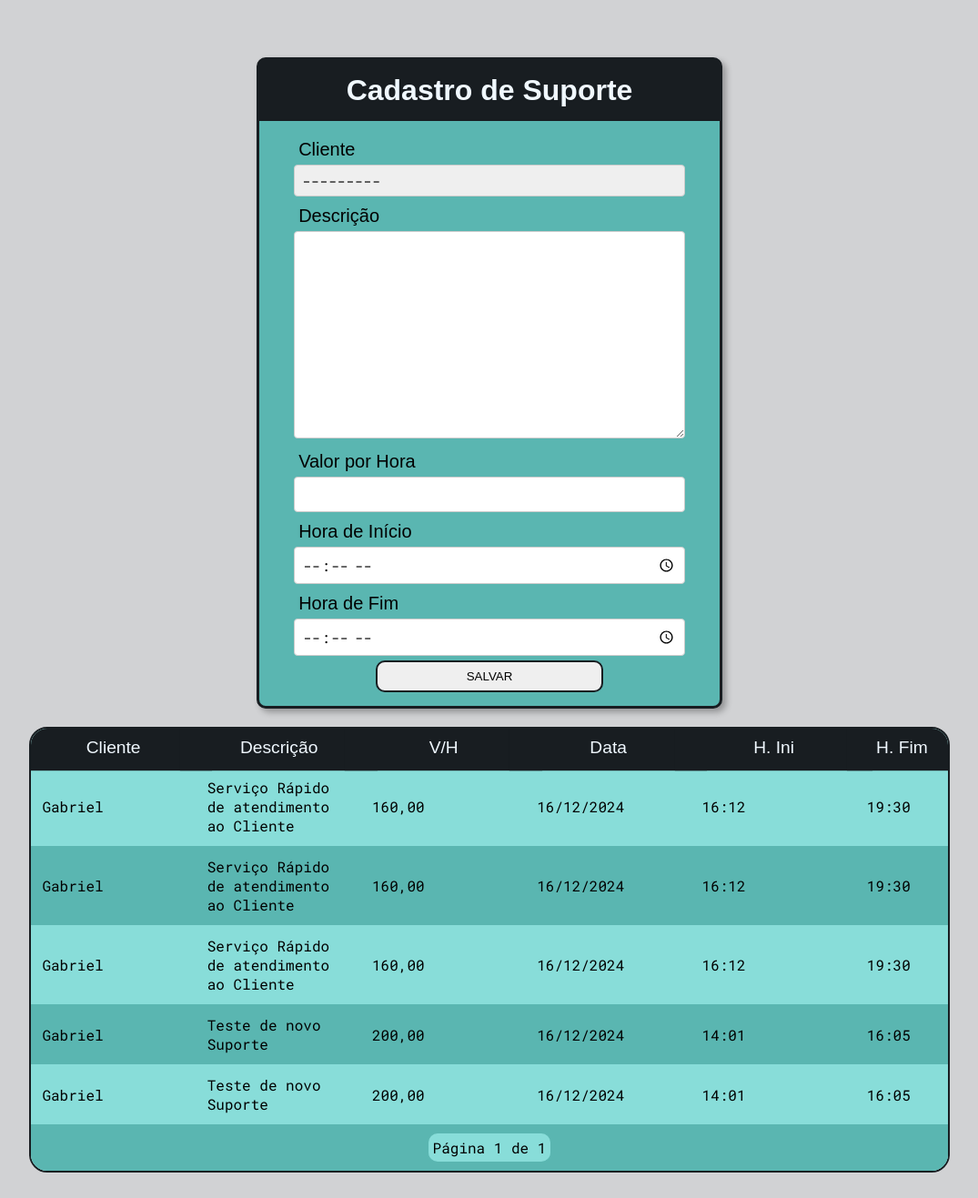
After one commit to Gabr1elaugus700/Ambielle, a Django app: page /ambielle/cadastroSuporte/ in a window 1280 px wide. The commit adds this page. Shown: the whole page at 91% size, without its empty margins (102-1177 px from the left). Run offline with Django 5.2, Linux system fonts and the light colour scheme; data comes from the database, SQL or seed files in the repository; both versions use the stored data as it was after the commit; some web fonts are replaced.

Commit message:
Criação da Tela de cadastro de Suportes

```diff
--- a/workflow/forms.py
+++ b/workflow/forms.py
@@ -6,7 +6,7 @@ from . import models
 from django.contrib.auth.models import User
 from django.contrib.auth import password_validation
 
-from .models import Cliente, Tarefa, TipoServico
+from .models import Cliente, Tarefa, TipoServico, Suporte
 
 
 class CreateServico(forms.ModelForm):
@@ -317,3 +317,51 @@ class RegisterUpdateForm(forms.ModelForm):
             'first_name', 'last_name', 'email',
             'username',
         )
+
+class SuporteForm(forms.ModelForm):
+    cliente = forms.ModelChoiceField(
+        queryset=Cliente.objects.all(),
+        widget=forms.Select(attrs={'class': 'form-control'}),
+        label='Cliente',
+        required=True
+    )
+
+    descricao = forms.CharField(
+        widget=forms.Textarea(attrs={'class': 'form-control'}),
+        label='Descrição',
+        required=True,
+        min_length=10
+    )
+
+    valor_hora = forms.DecimalField(
+        widget=forms.NumberInput(attrs={'class': 'form-control'}),
+        label='Valor por Hora',
+        required=True,
+        min_value=0.01,
+        max_digits=10,
+        decimal_places=2
+    )
+
+    hora_inicio = forms.TimeField(
+        widget=forms.TimeInput(attrs={'class': 'form-control', 'type': 'time'}),
+        label='Hora de Início',
+        required=True
+    )
+
+    hora_fim = forms.TimeField(
+        widget=forms.TimeInput(attrs={'class': 'form-control', 'type': 'time'}),
+        label='Hora de Fim',
+        required=True
+    )
+
+    class Meta:
+        model = Suporte
+        fields = ['cliente', 'descricao', 'valor_hora', 'hora_inicio', 'hora_fim']
+
+    def clean(self):
+        cleaned_data = super().clean()
+        hora_inicio = cleaned_data.get("hora_inicio")
+        hora_fim = cleaned_data.get("hora_fim")
+
+        if hora_inicio and hora_fim and hora_fim < hora_inicio:
+            raise forms.ValidationError("A hora de fim não pode ser anterior à hora de início.")
--- a/workflow/models.py
+++ b/workflow/models.py
@@ -1,5 +1,6 @@
 from django.db import models
 from django.utils import timezone
+from django.utils.timezone import timedelta
 
 # Modelo para Clientes
 class Cliente(models.Model):
@@ -125,6 +126,18 @@ class Suporte(models.Model):
     hora_inicio = models.TimeField()
     hora_fim = models.TimeField()
 
+    @property
+    def tempo_suporte(self):
+        # Calcula a diferença entre hora_fim e hora_inicio
+        if self.hora_inicio and self.hora_fim:
+            delta = timezone.datetime.combine(self.data_suporte, self.hora_fim) - timezone.datetime.combine(self.data_suporte, self.hora_inicio)
+            return delta.total_seconds() / 3600  # Converte para horas
+        return 0
+
+    @property
+    def valor_total(self):
+        return self.tempo_suporte * self.valor_hora
+
     def __str__(self):
         return f"Suporte para {self.cliente.nome} em {self.data_suporte}"
 
--- a/workflow/templates/workflow/home.html
+++ b/workflow/templates/workflow/home.html
@@ -4,6 +4,7 @@
   <div class="saudacao">
     <h1>Olá, <strong>{{ user.first_name }}</strong></h1>
     <span>Veja o que temos à fazer:</span>
+
   </div>
 
 
@@ -125,4 +126,5 @@
       </div>
   </div>
 </div>
+
 {% endblock %}
--- /dev/null
+++ b/workflow/templates/workflow/suporte.html
@@ -0,0 +1,99 @@
+{% extends 'global/base.html' %}
+
+{% block content %}
+
+<div class="containerForm">
+    <div class="tela-form">
+      <div class="title-form">
+        <h1>Cadastro de Suporte</h1>
+      </div>
+      <form action="{{ form_action }}" method="POST" enctype="multipart/form-data">
+        {% csrf_token %}
+
+          <div class="form">
+              {% for field in form %}
+                <div class="form-label">
+                  <label for="{{ field.id_for_label }}">{{ field.label }}</label>
+                    {{ field }}
+                    {{ field.errors }}
+                    {% if field.help_text %}
+                      <p class="help">{{ field.help_text }}</p>
+                    {% endif %}
+                </div>
+              {% endfor %}
+          </div>
+          <div class="btn">
+            <button class="btn-form" type="submit">SALVAR</button>
+          </div>
+        </div>
+      </form>
+    </div>
+
+    <div class="lista">
+      <table>
+        <thead>
+          <tr>
+            {% comment %} <th>ID</th> {% endcomment %}
+            <th>Cliente</th>
+            <th>Descrição</th>
+            <th>V/H</th>
+            <th>Data</th>
+            <th>H. Ini</th>
+            <th>H. Fim</th>
+            {% comment %} <th>#</th> {% endcomment %}
+          </tr>
+        </thead>
+        <tbody>
+          {% for suporte in page_obj %}
+            <tr>
+              {% comment %} <td style="text-align: center;">{{ suporte.id }}</td> {% endcomment %}
+              <td>{{ suporte.cliente.nome }}</td>
+              <td>{{ suporte.descricao }}</td>
+              <td>{{ suporte.valor_hora }}</td>  <!-- Formatação de moeda -->
+              <td>{{ suporte.data_suporte|date:"d/m/Y" }}</td>
+              <td>{{ suporte.hora_inicio }}</td>
+              <td>{{ suporte.hora_fim }}</td>
+              {% comment %} <td style="text-align: center; vertical-align: middle;">
+                <a href="{% url 'workflow:deleteSuporte' suporte.id %}" onclick="return confirm('Tem certeza que deseja excluir este item?');"><i class="fa-regular fa-trash-can" style="width: 20px; height: 20px; text-decoration: none; color: var(--secondary-color);"></i></a>
+                <a href="{% url 'workflow:updateSuporte' suporte.id %}"><i class="fa-regular fa-pen-to-square" style="width: 20px; height: 20px; text-decoration: none; color: var(--secondary-color);"></i></a>
+              </td> {% endcomment %}
+            </tr>
+          {% endfor %}
+        </tbody>
+        <tfoot>
+          <tr>
+            <td colspan="8" class="tfoot-cell">
+              <div class="pagination">
+                <!-- Botões de navegação com ícones -->
+                <span class="step-links">
+                  {% if page_obj.has_previous %}
+                    <a href="?page=1">
+                      <i class="fa-solid fa-angles-left"></i> <!-- Ícone para primeira página -->
+                    </a>
+                    <a href="?page={{ page_obj.previous_page_number }}">
+                      <i class="fa-solid fa-angle-left"></i> <!-- Ícone para página anterior -->
+                    </a>
+                  {% endif %}
+
+                  <span class="current">
+                      Página {{ page_obj.number }} de {{ page_obj.paginator.num_pages }}
+                  </span>
+
+                  {% if page_obj.has_next %}
+                    <a href="?page={{ page_obj.next_page_number }}">
+                      <i class="fa-solid fa-angle-right"></i> <!-- Ícone para próxima página -->
+                    </a>
+                    <a href="?page={{ page_obj.paginator.num_pages }}">
+                      <i class="fa-solid fa-angles-right"></i> <!-- Ícone para última página -->
+                    </a>
+                  {% endif %}
+                </span>
+              </div>
+            </td>
+          </tr>
+        </tfoot>
+      </table>
+    </div>
+
+</div>
+{% endblock %}
--- a/workflow/urls.py
+++ b/workflow/urls.py
@@ -12,6 +12,7 @@ urlpatterns  = [
     #Create
     path('ambielle/cadastroCliente/', views.createCliente, name='createCliente'),
     path('ambielle/cadastroTipoServico/', views.createTipoServico, name='tipoServico'),
+    path('ambielle/cadastroSuporte/', views.definir_suporte, name='suporte'),
     path('ambielle/cadastroServico/', views.createTarefa, name='createTarefa'),
 
     #Update
--- a/workflow/views/createForms.py
+++ b/workflow/views/createForms.py
@@ -1,7 +1,7 @@
 from django.shortcuts import get_object_or_404, render, redirect
 from django.conf import settings
-from workflow.forms import CreateCliente, CreateTarefaForm, CreateServico
-from workflow.models import Cliente, TipoServico
+from workflow.forms import CreateCliente, CreateTarefaForm, CreateServico, SuporteForm
+from workflow.models import Cliente, TipoServico, Suporte
 from django.contrib import messages
 from django.urls import reverse
 from django.contrib.auth.decorators import login_required
@@ -224,3 +224,29 @@ def deleteTipoServico(request, servico_id):
     messages.warning(request, 'Serviço Excluido!')
 
     return redirect('workflow:tipoServico')
+
+
+def definir_suporte(request):
+
+    title = 'Cadastro de Suporte'
+    if request.method == 'POST':
+        form = SuporteForm(request.POST)
+        if form.is_valid():
+            form.save()
+            return redirect('workflow/suporte.html')  # Redireciona para uma lista de suporte após sucesso
+    else:
+        form = SuporteForm()
+
+    page_obj = Paginator(Suporte.objects.all(), 10).get_page(request.GET.get('page'))  # Exibe 10 itens por página
+
+    context = {
+        'title': title,
+        'form': form,
+        'page_obj': page_obj,  # Passa a página de suportes para o template
+    }
+
+    return render(
+        request,
+        'workflow/suporte.html',
+        context,
+    )
```
Also changed, not shown: workflow/views/getPage.py (+11 -1 lines), db.sqlite3.
